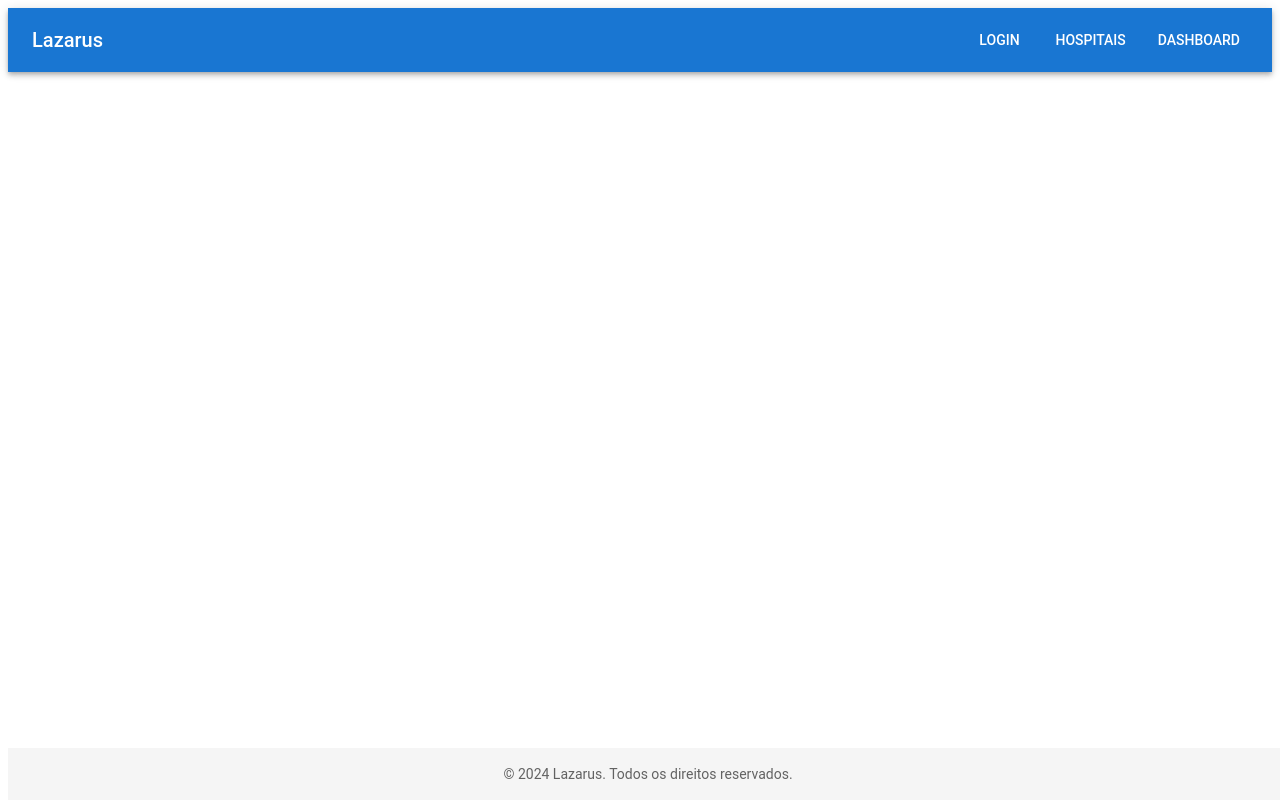
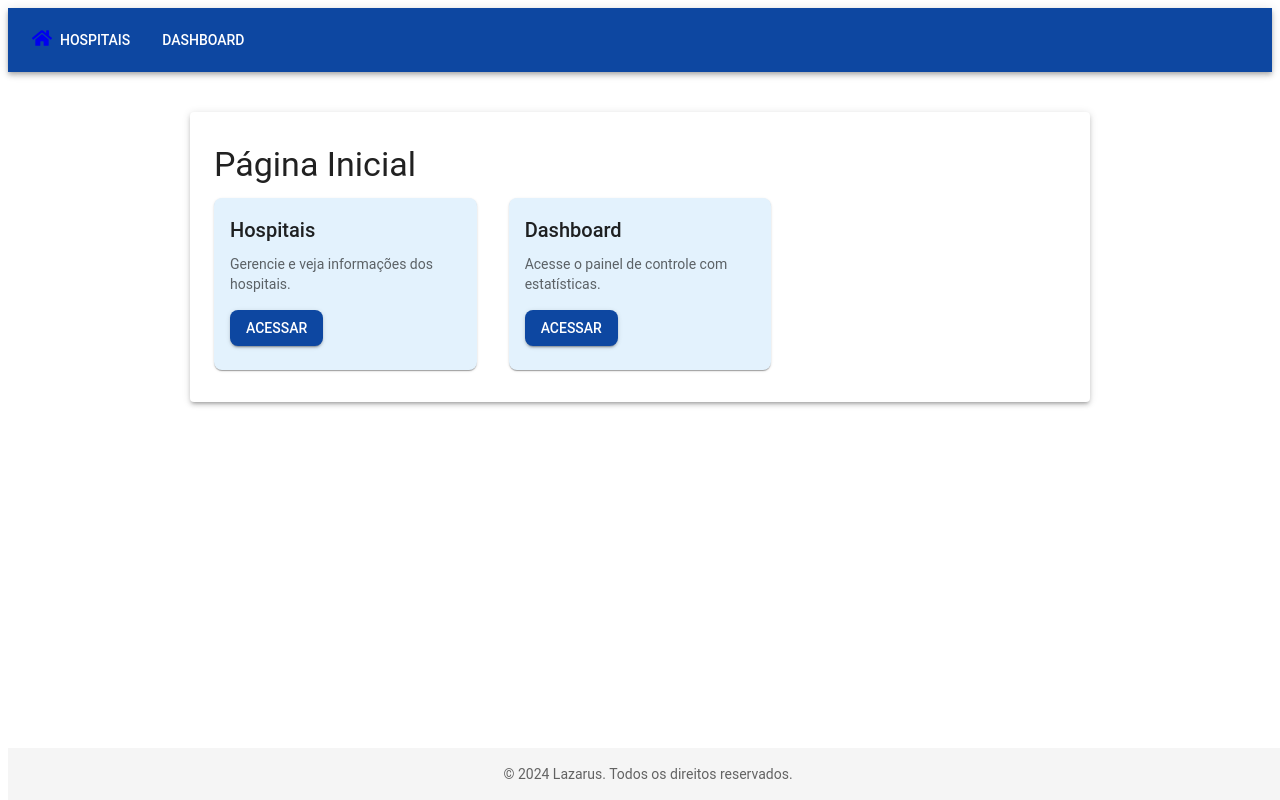
Before and after one commit to coliveia/lazarus, a React (Create React App) app: page /home in a window 1280 px wide. Built offline with nearby package versions, Linux system fonts and the light colour scheme.

Commit message:
tela home, mudança de tema e att de links

```diff
--- a/package.json
+++ b/package.json
@@ -15,6 +15,7 @@
     "react": "^18.3.1",
     "react-chartjs-2": "^5.2.0",
     "react-dom": "^18.3.1",
+    "react-icons": "^5.3.0",
     "react-router-dom": "^6.26.2",
     "react-scripts": "5.0.1",
     "web-vitals": "^2.1.4"
--- a/src/App.js
+++ b/src/App.js
@@ -8,6 +8,7 @@ import PatientList from './components/PatientList';
 import PatientDetail from './components/PatientDetail';
 import AddPatientForm from './components/AddPatientForm';
 import Dashboard from './components/Dashboard';
+import Home from './components/Home';
 
 function App() {
   return (
@@ -20,6 +21,7 @@ function App() {
         <Route path="/patients/:patientId" element={<PatientDetail />} />
         <Route path="/add-patient" element={<AddPatientForm />} />
         <Route path="/dashboard" element={<Dashboard />} />
+        <Route path="/home" element={<Home />} />
       </Routes>
       <Footer />
     </>
--- a/src/components/Header.js
+++ b/src/components/Header.js
@@ -1,18 +1,16 @@
 import React from 'react';
 import { Link } from 'react-router-dom';
-import { AppBar, Toolbar, Typography, Button, Box } from '@mui/material';
+import { AppBar, Toolbar, Button, Box } from '@mui/material';
+import { FaHome } from 'react-icons/fa';
 
 const Header = () => {
   return (
     <AppBar position="static" sx={{ mb: 4 }}>
       <Toolbar>
-        <Typography variant="h6" component="div" sx={{ flexGrow: 1 }}>
-          Lazarus
-        </Typography>
+            <Link to="/home">
+              <FaHome size={20} /> {/* Ícone de casa */}
+            </Link>
         <Box sx={{ display: 'flex', gap: 2 }}>
-          <Button color="inherit" component={Link} to="/">
-            Login
-          </Button>
           <Button color="inherit" component={Link} to="/hospitals">
             Hospitais
           </Button>
--- /dev/null
+++ b/src/components/Home.js
@@ -0,0 +1,44 @@
+import React from 'react';
+import { Link } from 'react-router-dom';
+import { Grid, Card, CardContent, Typography, Container, Paper, Button } from '@mui/material';
+
+const Home = () => {
+  const cards = [
+    { id: 1, title: 'Hospitais', link: '/hospitals', description: 'Gerencie e veja informações dos hospitais.' },
+    { id: 2, title: 'Dashboard', link: '/dashboard', description: 'Acesse o painel de controle com estatísticas.' }
+  ];
+
+  return (
+    <Container component={Paper} elevation={3} maxWidth="md" sx={{ padding: 4, marginTop: 5 }}>
+      <Typography variant="h4" gutterBottom>Página Inicial</Typography>
+
+      <Grid container spacing={4}>
+        {cards.map((card) => (
+          <Grid item xs={12} sm={6} md={4} key={card.id}>
+            <Card sx={{ backgroundColor: '#e3f2fd' }}>
+              <CardContent>
+                <Typography variant="h6" component="div">
+                  {card.title}
+                </Typography>
+                <Typography variant="body2" color="text.secondary" sx={{ marginTop: 1 }}>
+                  {card.description}
+                </Typography>
+                <Button
+                  component={Link}
+                  to={card.link}
+                  variant="contained"
+                  color="primary"
+                  sx={{ mt: 2 }}
+                >
+                  Acessar
+                </Button>
+              </CardContent>
+            </Card>
+          </Grid>
+        ))}
+      </Grid>
+    </Container>
+  );
+};
+
+export default Home;
--- a/src/components/LoginPage.js
+++ b/src/components/LoginPage.js
@@ -7,7 +7,7 @@ const LoginPage = () => {
 
   const handleLogin = () => {
     // Lógica para autenticação e redirecionamento
-    navigate('/hospitals');
+    navigate('/home');
   };
 
   return (
--- a/src/components/PatientDetail.js
+++ b/src/components/PatientDetail.js
@@ -14,8 +14,8 @@ const PatientDetail = () => {
     cpf: '123.456.789-00',
     dob: '01/01/1980',
     diagnosis: 'Diagnóstico Exemplo',
-    admissionDate: new Date(2024, 8, 8), // Exemplo: 15 de setembro de 2024
-    averageHospitalizationDays: 2, // Tempo médio de internação em dias
+    admissionDate: new Date(2024, 9, 8), // Exemplo: 15 de setembro de 2024
+    averageHospitalizationDays: 10, // Tempo médio de internação em dias
     insurancePlan: 'Plano de Saúde Exemplo',
     hospitalizationTime: '2 dias',
     suggestedMedications: 'Medicamento A, Medicamento B',
--- a/src/components/PatientList.js
+++ b/src/components/PatientList.js
@@ -36,7 +36,7 @@ const PatientList = () => {
       <Grid container spacing={4}>
         {patients.map((patient) => (
           <Grid item xs={12} sm={6} md={4} key={patient.id}>
-            <Card sx={{ backgroundColor: '#fce4ec' }}>
+            <Card sx={{ backgroundColor: '#E3F2FD' }}> {/* Azul bebê */}
               <CardContent>
                 <Typography variant="h6" component="div">
                   {patient.name}
--- a/src/theme.js
+++ b/src/theme.js
@@ -3,10 +3,10 @@ import { createTheme } from '@mui/material/styles';
 const theme = createTheme({
   palette: {
     primary: {
-      main: '#1976d2', // Azul principal
+      main: '#0D47A1', // Azul escuro
     },
     secondary: {
-      main: '#dc004e', // Vermelho secundário
+      main: '#4DD0E1', // Azul piscina
     },
     background: {
       default: '#f5f5f5',
```
Also changed, not shown: 1 other file (tests, documents, lock files or other folders).
